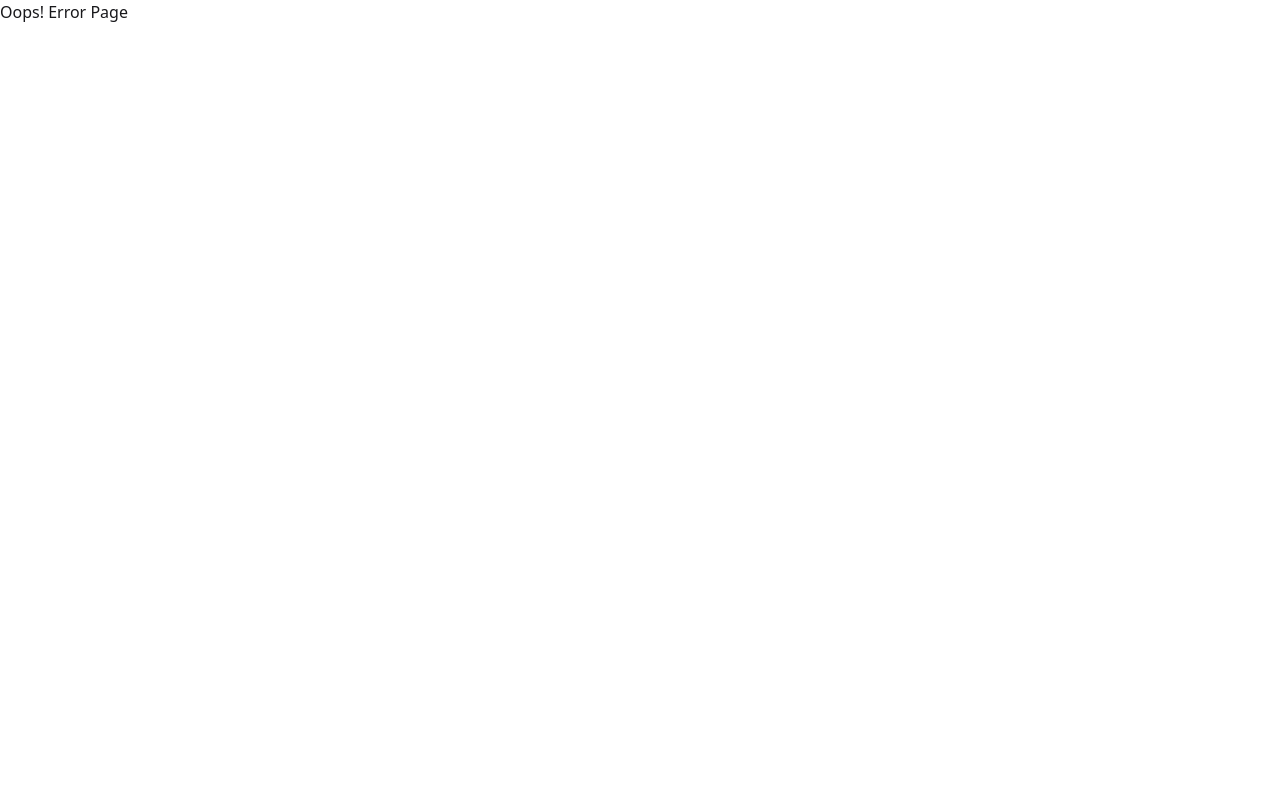
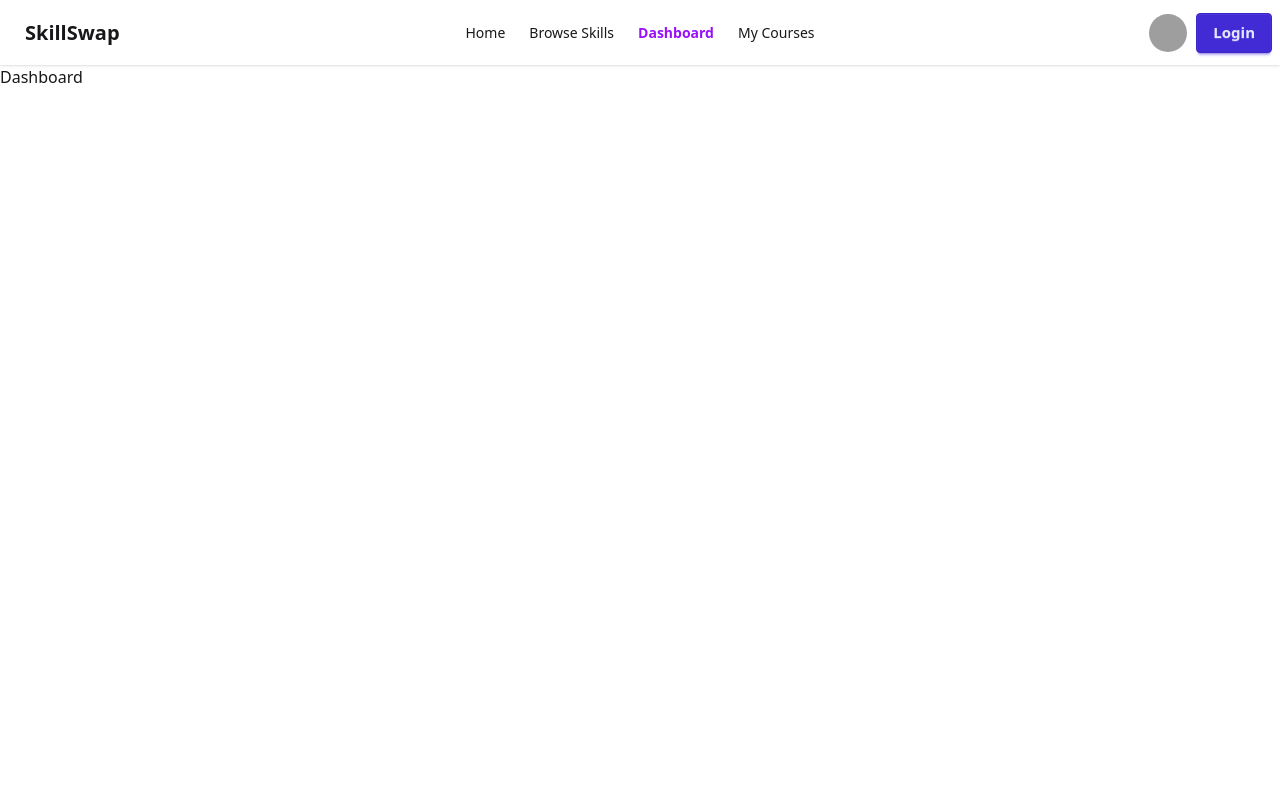
Before and after one commit to Mahbub-Zaman/SkillSwap, a React (Vite) app: page /Dashboard in a window 1280 px wide. Shown: the top 800 px of the page. Built offline with nearby package versions, Linux system fonts and the light colour scheme; grey boxes are pictures that could not be loaded.

Commit message:
Updated NavBar with Proper Link

```diff
--- /dev/null
+++ b/src/Pages/Dashboard.jsx
@@ -0,0 +1,11 @@
+import React from 'react';
+
+const Dashboard = () => {
+    return (
+        <div>
+            <h1>Dashboard</h1>
+        </div>
+    );
+};
+
+export default Dashboard;
--- /dev/null
+++ b/src/Pages/EnrolledCourse.jsx
@@ -0,0 +1,11 @@
+import React from 'react';
+
+const EnrolledCourse = () => {
+    return (
+        <div>
+            <h1>Courses</h1>
+        </div>
+    );
+};
+
+export default EnrolledCourse;
--- /dev/null
+++ b/src/Pages/Skills.jsx
@@ -0,0 +1,11 @@
+import React from 'react';
+
+const Skills = () => {
+    return (
+        <div>
+            <h1>skills</h1>
+        </div>
+    );
+};
+
+export default Skills;
--- /dev/null
+++ b/src/Pages/UpdateProfile.jsx
@@ -0,0 +1,11 @@
+import React from 'react';
+
+const UpdateProfile = () => {
+    return (
+        <div>
+            <h1>Update Your Profile</h1>
+        </div>
+    );
+};
+
+export default UpdateProfile;
--- /dev/null
+++ b/src/Pages/profile.jsx
@@ -0,0 +1,11 @@
+import React from 'react';
+
+const profile = () => {
+    return (
+        <div>
+            <h1>Your Profile</h1>
+        </div>
+    );
+};
+
+export default profile;
--- /dev/null
+++ b/src/Pages/signup.jsx
@@ -0,0 +1,11 @@
+import React from 'react';
+
+const signup = () => {
+    return (
+        <div>
+            <h1>Sign up</h1>
+        </div>
+    );
+};
+
+export default signup;
--- a/src/Routes/Routes.jsx
+++ b/src/Routes/Routes.jsx
@@ -1,24 +1,40 @@
 import { createBrowserRouter } from "react-router-dom";
-import Home from "../Pages/Home"
+import Home from "../Pages/Home";
+import Skills from "../Pages/Skills"; // <-- new page
+import Dashboard from "../Pages/Dashboard"; // <-- new page
+import EnrolledCourse from "../Pages/EnrolledCourse"; // <-- new page
 import MainLayout from "../Layouts/MainLayout";
 import ErrorPage from "../Pages/ErrorPage";
+
 const router = createBrowserRouter([
   {
     path: '/',
     element: <MainLayout />,
     errorElement: <ErrorPage />,
     children: [
-        {
-        index: true, /* path: '/' or index:true diye default page set kora jai */
+      {
+        index: true, // default page
         element: <Home />,
-        loader: () => fetch('/Skills.json')
-        },
-    ]
+        loader: () => fetch('/Skills.json'), // optional
+      },
+      {
+        path: 'Skills', // /Skills
+        element: <Skills />,
+      },
+      {
+        path: 'Dashboard', // /Dashboard
+        element: <Dashboard />,
+      },
+      {
+        path: 'EnrolledCourse', // /EnrolledCourse
+        element: <EnrolledCourse />,
+      },
+    ],
   },
   {
     path: '*',
-    element: <ErrorPage/>
-  }
-])
+    element: <ErrorPage />,
+  },
+]);
 
-export default router
+export default router;
--- a/src/components/NavBar.jsx
+++ b/src/components/NavBar.jsx
@@ -1,56 +1,78 @@
 import React from 'react';
+import { NavLink } from 'react-router-dom';
 
 const NavBar = () => {
     return (
-    <div className="navbar bg-base-100 shadow-sm">
-    <div className="flex-1">
-        <a className="btn btn-ghost text-xl">SkillSwap</a>
+<div className="navbar bg-base-100 shadow-sm">
+  <div className="navbar-start">
+    <div className="dropdown">
+      <div tabIndex={0} role="button" className="btn btn-ghost lg:hidden">
+        <svg xmlns="http://www.w3.org/2000/svg" className="h-5 w-5" fill="none" viewBox="0 0 24 24" stroke="currentColor"> <path strokeLinecap="round" strokeLinejoin="round" strokeWidth="2" d="M4 6h16M4 12h8m-8 6h16" /> </svg>
+      </div>
+      <ul
+        tabIndex="-1"
+        className="menu menu-sm dropdown-content bg-base-100 rounded-box z-1 mt-3 w-52 p-2 shadow">
+        <li><a>Home</a></li>
+        <li><a>Browse Skills</a></li>
+        <li><a>Dashboard</a></li>
+        <li><a>My Courses</a></li>
+      </ul>
     </div>
-    <div className="flex-none">
-        {/* <div className="dropdown dropdown-end">
-        <div tabIndex={0} role="button" className="btn btn-ghost btn-circle">
-            <div className="indicator">
-            <svg xmlns="http://www.w3.org/2000/svg" className="h-5 w-5" fill="none" viewBox="0 0 24 24" stroke="currentColor"> <path strokeLinecap="round" strokeLinejoin="round" strokeWidth="2" d="M3 3h2l.4 2M7 13h10l4-8H5.4M7 13L5.4 5M7 13l-2.293 2.293c-.63.63-.184 1.707.707 1.707H17m0 0a2 2 0 100 4 2 2 0 000-4zm-8 2a2 2 0 11-4 0 2 2 0 014 0z" /> </svg>
-            <span className="badge badge-sm indicator-item">8</span>
-            </div>
+    <a className="btn btn-ghost text-xl">SkillSwap</a>
+  </div>
+  <div className="navbar-center hidden lg:flex">
+    <ul className="menu menu-horizontal px-1">
+    <li>
+        <NavLink to="/" className={({ isActive }) => isActive ? "text-purple-600 font-bold" : ""}>
+        Home
+        </NavLink>
+    </li>
+    <li>
+        <NavLink to="/Skills" className={({ isActive }) => isActive ? "text-purple-600 font-bold" : ""}>
+        Browse Skills
+        </NavLink>
+    </li>
+    <li>
+        <NavLink to="/Dashboard" className={({ isActive }) => isActive ? "text-purple-600 font-bold" : ""}>
+        Dashboard
+        </NavLink>
+    </li>
+    <li>
+        <NavLink to="/EnrolledCourse" className={({ isActive }) => isActive ? "text-purple-600 font-bold" : ""}>
+        My Courses
+        </NavLink>
+    </li>
+    </ul>
+  </div>
+  <div className="navbar-end">
+    <div className="dropdown dropdown-end">
+    <label tabIndex={0} className="btn btn-ghost btn-circle avatar">
+        <div className="w-10 rounded-full">
+        <img
+            alt="Avatar"
+            src="https://img.daisyui.com/images/stock/photo-1534528741775-53994a69daeb.webp"
+        />
         </div>
-        <div
-            tabIndex={0}
-            className="card card-compact dropdown-content bg-base-100 z-1 mt-3 w-52 shadow">
-            <div className="card-body">
-            <span className="text-lg font-bold">8 Items</span>
-            <span className="text-info">Subtotal: $999</span>
-            <div className="card-actions">
-                <button className="btn btn-primary btn-block">View cart</button>
-            </div>
-            </div>
-        </div>
-        </div> */}
-        <div className="dropdown dropdown-end">
-        <div tabIndex={0} role="button" className="btn btn-ghost btn-circle avatar">
-            <div className="w-10 rounded-full">
-            <img
-                alt="Tailwind CSS Navbar component"
-                src="https://img.daisyui.com/images/stock/photo-1534528741775-53994a69daeb.webp" />
-            </div>
-        </div>
+    </label>
         <ul
-            tabIndex="-1"
-            className="menu menu-sm dropdown-content bg-purple-100 rounded-box z-1 mt-3 w-52 p-2 shadow">
+        tabIndex={0}
+        className="menu menu-sm dropdown-content bg-purple-100 rounded-box z-50 mt-3 w-52 p-2 shadow"
+        >
             <li>
-            <a className="justify-between">
-               My Profile
-            </a>
+                <NavLink to="/profile">My Profile</NavLink>
             </li>
-            <li><a>Update Profile</a></li>
-            <li><a>SignUp</a></li>
+            <li>
+                <NavLink to="/update-profile">Update Profile</NavLink>
+            </li>
+            <li>
+                <NavLink to="/signup">SignUp</NavLink>
+            </li>
         </ul>
-        </div>
-        {/* Login and Sign Up buttons */}
+    </div>
+
         <button className="btn btn-primary btn-sm ml-2 h-10 w-auto text-[15px] p-4">Login</button>
-        {/* <button className="btn btn-primary btn-sm">Sign Up</button> */}
-    </div>
-    </div>
+  </div>
+</div>
     );
 };
 
--- /dev/null
+++ b/src/components/oldnavbar.jsx
@@ -0,0 +1,57 @@
+import React from 'react';
+
+const NavBar = () => {
+    return (
+    <div className="navbar bg-base-100 shadow-sm">
+    <div className="flex-1">
+        <a className="btn btn-ghost text-xl">SkillSwap</a>
+    </div>
+    <div className="flex-none">
+        {/* <div className="dropdown dropdown-end">
+        <div tabIndex={0} role="button" className="btn btn-ghost btn-circle">
+            <div className="indicator">
+            <svg xmlns="http://www.w3.org/2000/svg" className="h-5 w-5" fill="none" viewBox="0 0 24 24" stroke="currentColor"> <path strokeLinecap="round" strokeLinejoin="round" strokeWidth="2" d="M3 3h2l.4 2M7 13h10l4-8H5.4M7 13L5.4 5M7 13l-2.293 2.293c-.63.63-.184 1.707.707 1.707H17m0 0a2 2 0 100 4 2 2 0 000-4zm-8 2a2 2 0 11-4 0 2 2 0 014 0z" /> </svg>
+            <span className="badge badge-sm indicator-item">8</span>
+            </div>
+        </div>
+        <div
+            tabIndex={0}
+            className="card card-compact dropdown-content bg-base-100 z-1 mt-3 w-52 shadow">
+            <div className="card-body">
+            <span className="text-lg font-bold">8 Items</span>
+            <span className="text-info">Subtotal: $999</span>
+            <div className="card-actions">
+                <button className="btn btn-primary btn-block">View cart</button>
+            </div>
+            </div>
+        </div>
+        </div> */}
+        <div className="dropdown dropdown-end">
+        <div tabIndex={0} role="button" className="btn btn-ghost btn-circle avatar">
+            <div className="w-10 rounded-full">
+            <img
+                alt="Tailwind CSS Navbar component"
+                src="https://img.daisyui.com/images/stock/photo-1534528741775-53994a69daeb.webp" />
+            </div>
+        </div>
+        <ul
+            tabIndex="-1"
+            className="menu menu-sm dropdown-content bg-purple-100 rounded-box z-1 mt-3 w-52 p-2 shadow">
+            <li>
+            <a className="justify-between">
+               My Profile
+            </a>
+            </li>
+            <li><a>Update Profile</a></li>
+            <li><a>SignUp</a></li>
+        </ul>
+        </div>
+        {/* Login and Sign Up buttons */}
+        <button className="btn btn-primary btn-sm ml-2 h-10 w-auto text-[15px] p-4">Login</button>
+        {/* <button className="btn btn-primary btn-sm">Sign Up</button> */}
+    </div>
+    </div>
+    );
+};
+
+export default NavBar;
```
